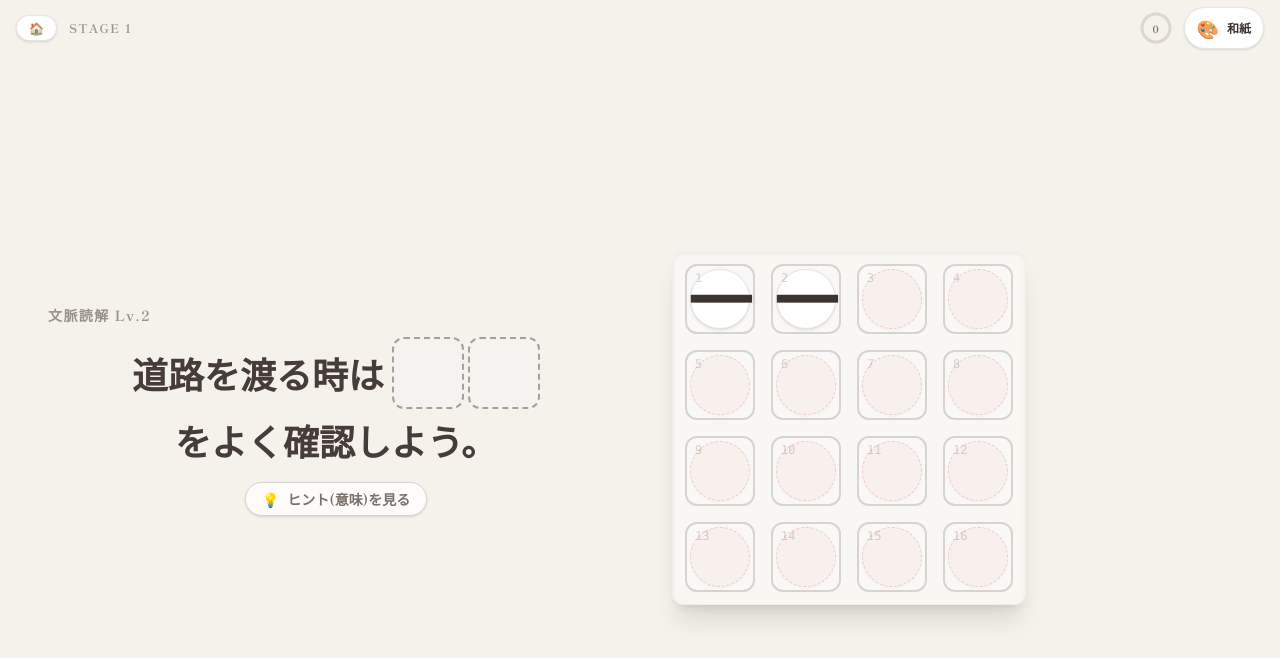
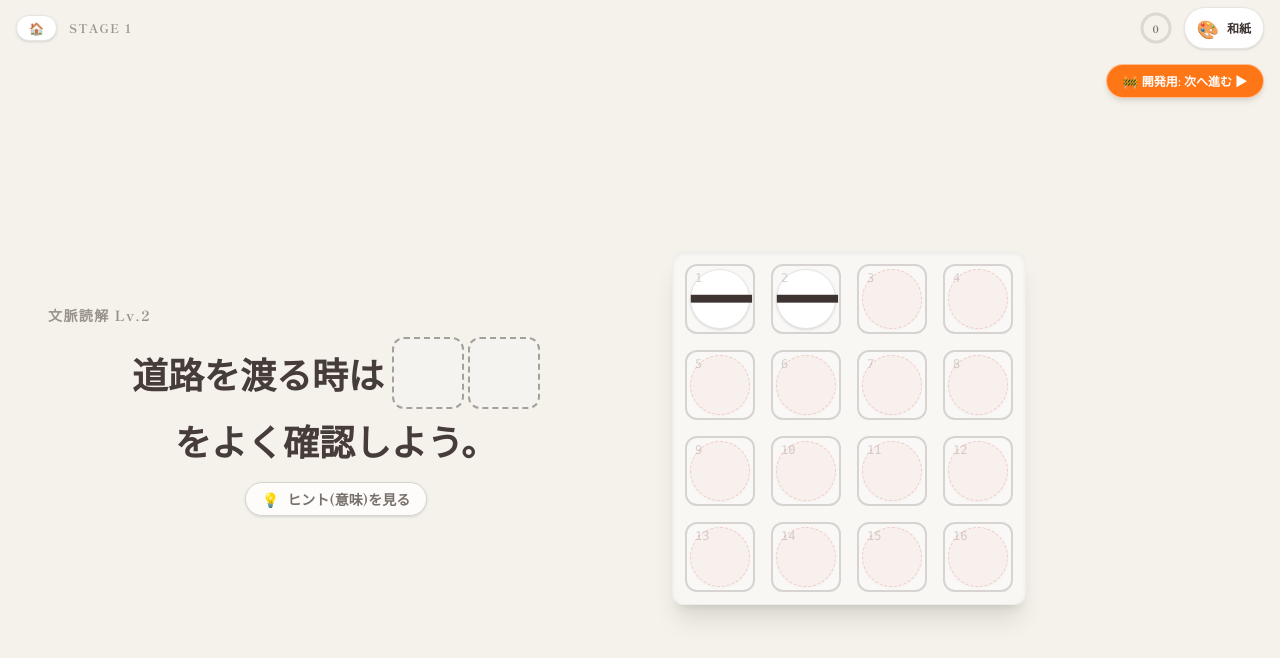
Before and after one commit to yuji-oonaka/kanji-merge, a Next.js app: page /play in a window 1280 px wide. Shown: the top 658 px of the page. Built offline with nearby package versions, Linux system fonts and the light colour scheme.

Commit message:
デバッグ用スキップの実装

```diff
--- a/src/features/game-board/components/StageView.tsx
+++ b/src/features/game-board/components/StageView.tsx
@@ -50,6 +50,7 @@ export function StageView({ levelDisplay = 1, onNextLevel }: StageViewProps) {
   const idsMap = useIdsMapStore((state) => state.idsMap);
   const incrementLoop = useGameStore((state) => state.incrementLoop);
   const internalLevelIndex = useGameStore((state) => state.levelIndex);
+  const setLevelIndex = useGameStore((state) => state.setLevelIndex);
 
   const [showHintModal, setShowHintModal] = useState(false);
   const [viewStep, setViewStep] = useState(0);
@@ -82,6 +83,13 @@ export function StageView({ levelDisplay = 1, onNextLevel }: StageViewProps) {
     incrementLoop();
     setIsLooping(false);
     if (onNextLevel) onNextLevel();
+  };
+
+  const handleDebugSkip = () => {
+    // 現在のインデックス + 1 に強制セット
+    setLevelIndex(internalLevelIndex + 1);
+    // ループフラグをリセット（念のため）
+    setIsLooping(false);
   };
 
   // ★ヒントに表示するべきパーツがあるか事前にチェック（全パーツ原子or埋まってる場合のメッセージ用）
@@ -283,6 +291,17 @@ export function StageView({ levelDisplay = 1, onNextLevel }: StageViewProps) {
           </motion.div>
         )}
       </AnimatePresence>
+      {process.env.NODE_ENV === "development" && (
+        <button
+          onClick={handleDebugSkip}
+          // ヘッダー(h-14=56px)のすぐ下に配置します
+          className="fixed top-16 right-4 z-50 font-bold text-xs px-4 py-2 rounded-full shadow-md border border-white/50 backdrop-blur-sm bg-orange-500/90 text-white hover:bg-orange-600 transition-all active:scale-95 pointer-events-auto flex items-center gap-1"
+          title="開発用機能: 現在の問題を強制的にスキップして次の問題へ進みます"
+        >
+          <span>🚧</span>
+          <span>開発用: 次へ進む ▶</span>
+        </button>
+      )}
     </div>
   );
 }
```
